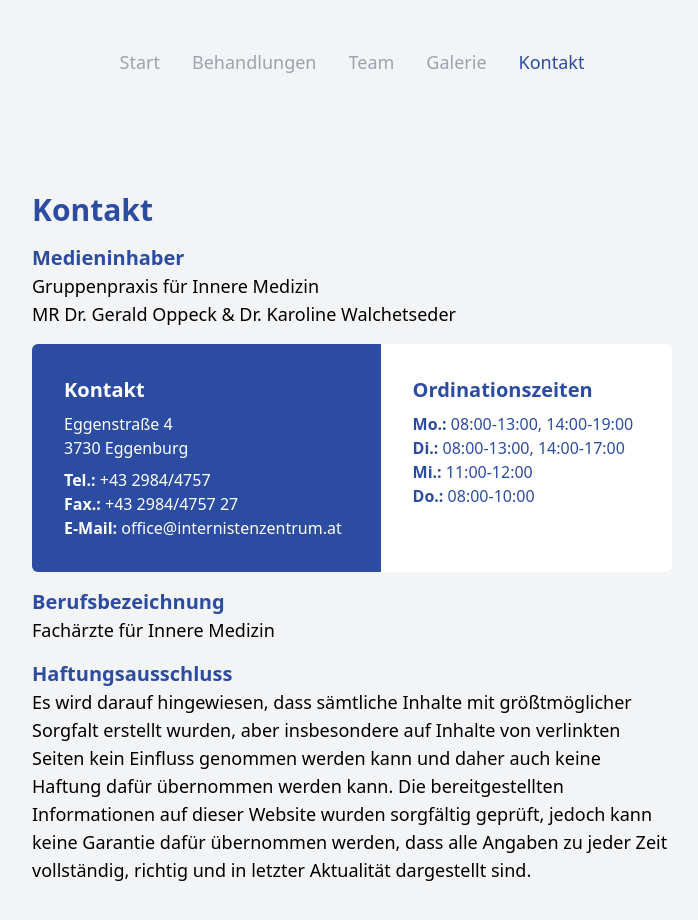
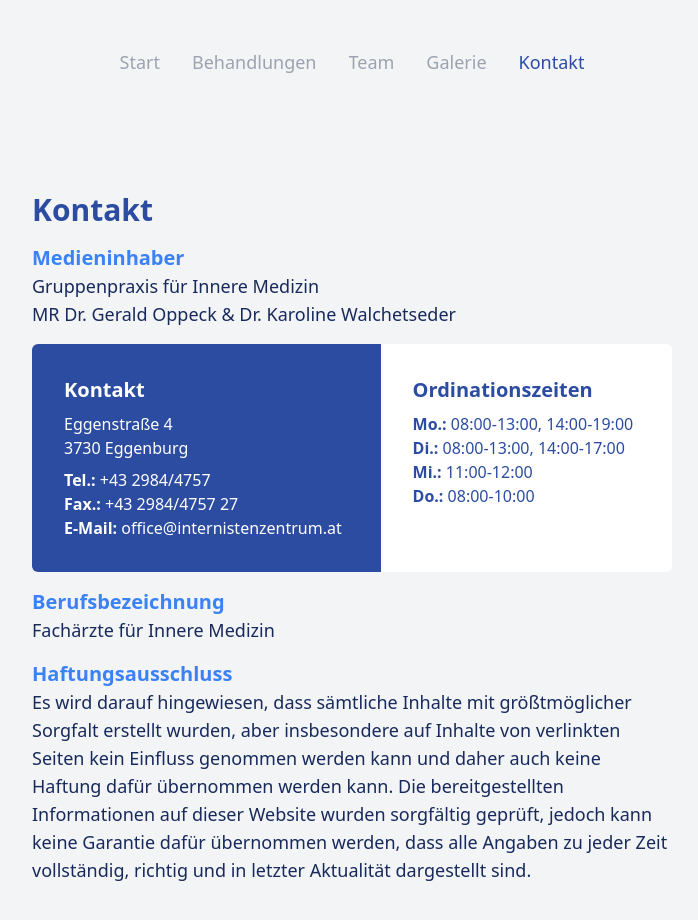
Before and after one commit to Lionheart2007/oppeck-walchetseder, an Angular app: page /kontakt in a window 1280 px wide. Shown: the top 920 px of the page, without its empty margins (288-986 px from the left). Built offline with nearby package versions, Linux system fonts and the light colour scheme.

Commit message:
Changed text color konakt

```diff
--- a/src/app/pages/kontakt/kontakt.component.html
+++ b/src/app/pages/kontakt/kontakt.component.html
@@ -1,31 +1,28 @@
 <div class="content-container flex flex-col gap-4 pt-16">
   <h2 class="text-3xl font-bold text-primary">Kontakt</h2>
   <div>
-        <h3 class="text-xl text-primary font-bold">Medieninhaber</h3>
-        <p class="text-lg">
-            Gruppenpraxis für Innere Medizin<br>
+    <h3 class="text-xl text-secondary font-bold">Medieninhaber</h3>
+    <p class="text-lg text-primarytext">
+      Gruppenpraxis für Innere Medizin<br />
       MR Dr. Gerald Oppeck &amp; Dr. Karoline Walchetseder
     </p>
   </div>
   <app-general-info></app-general-info>
   <div>
-        <h3 class="text-xl text-primary font-bold">Berufsbezeichnung</h3>
-        <p class="text-lg">
-            Fachärzte für Innere Medizin
-        </p>
+    <h3 class="text-xl text-secondary font-bold">Berufsbezeichnung</h3>
+    <p class="text-lg text-primarytext">Fachärzte für Innere Medizin</p>
   </div>
 
   <div>
-        <h3 class="text-xl text-primary font-bold">Haftungsausschluss</h3>
-        <p class="text-lg">
-            Es wird darauf hingewiesen, dass sämtliche Inhalte mit größtmöglicher Sorgfalt erstellt
-            wurden, aber insbesondere auf Inhalte von verlinkten Seiten kein Einfluss genommen
-            werden kann und daher auch keine Haftung dafür übernommen werden kann. Die
-            bereitgestellten Informationen auf dieser Website wurden sorgfältig geprüft, jedoch kann
-            keine Garantie dafür übernommen werden, dass alle Angaben zu jeder Zeit vollständig,
-            richtig und in letzter Aktualität dargestellt sind.
+    <h3 class="text-xl text-secondary font-bold">Haftungsausschluss</h3>
+    <p class="text-lg text-primarytext">
+      Es wird darauf hingewiesen, dass sämtliche Inhalte mit größtmöglicher
+      Sorgfalt erstellt wurden, aber insbesondere auf Inhalte von verlinkten
+      Seiten kein Einfluss genommen werden kann und daher auch keine Haftung
+      dafür übernommen werden kann. Die bereitgestellten Informationen auf
+      dieser Website wurden sorgfältig geprüft, jedoch kann keine Garantie dafür
+      übernommen werden, dass alle Angaben zu jeder Zeit vollständig, richtig
+      und in letzter Aktualität dargestellt sind.
     </p>
   </div>
-
-
 </div>
```
Lines whose indentation alone changed are shown as unchanged.
